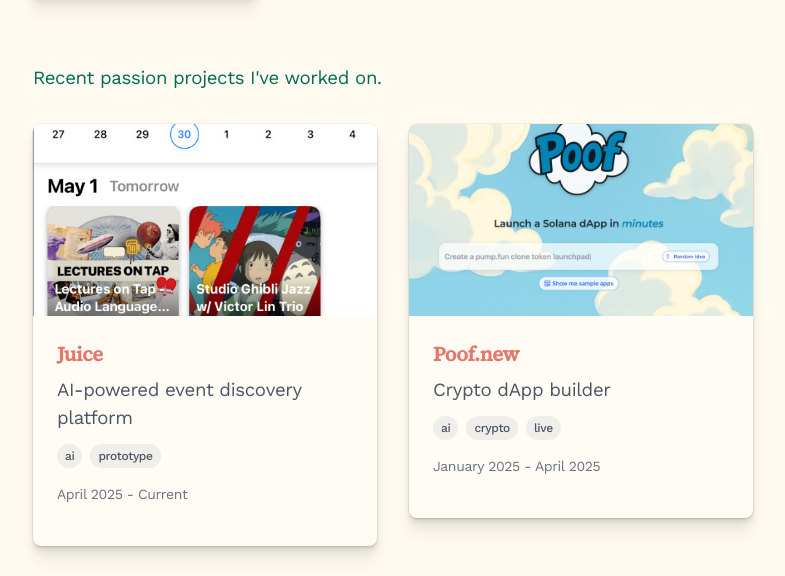
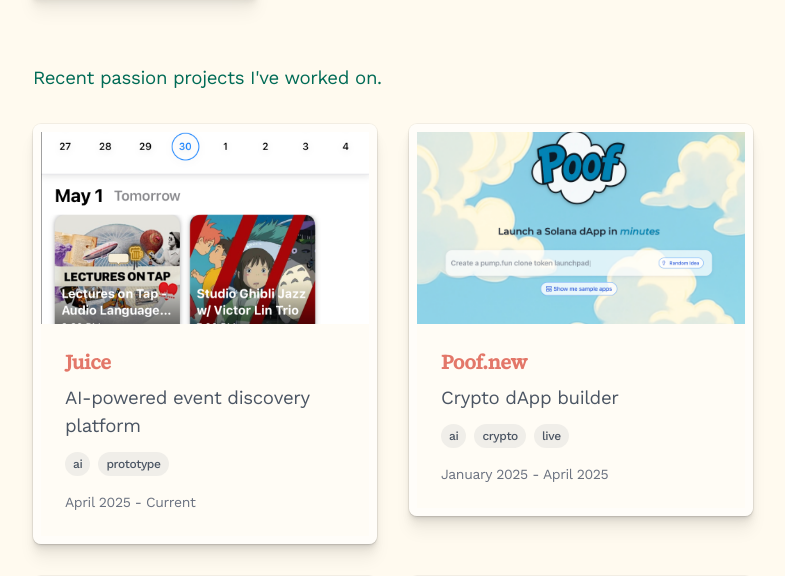
Before and after one commit to rishair/ris.hair, a SvelteKit app: page / in a window 1280 px wide. Shown: the part 1089-1665 px from the top of the page, without its empty margins (247-1032 px from the left). Built offline with nearby package versions, Linux system fonts and the light colour scheme; grey boxes are pictures that could not be loaded.

Commit message:
Add a border

```diff
--- a/src/routes/+page.svelte
+++ b/src/routes/+page.svelte
@@ -191,7 +191,7 @@
 			{#each data.projects as project, i}
 				<a href="/projects/{project.slug}" class="group block project-card">
 					<div
-						class="shadow hover rounded-lg overflow-hidden transition-all duration-200 bg-white/40"
+						class="shadow hover rounded-lg overflow-hidden transition-all duration-200 bg-white/40 border-8 border-white/40"
 					>
 						<img src={project.image} alt={project.title} class="w-full h-48 object-cover" />
 						<div class="p-6">
@@ -207,7 +207,7 @@
 								{/if}
 							</div>
 
-							<p class="text-sm text-gray-500">
+							<p class="text-sm text-gray-500 mb-0">
 								{formatDateRange(project.startDate, project.endDate)}
 							</p>
 						</div>
```
